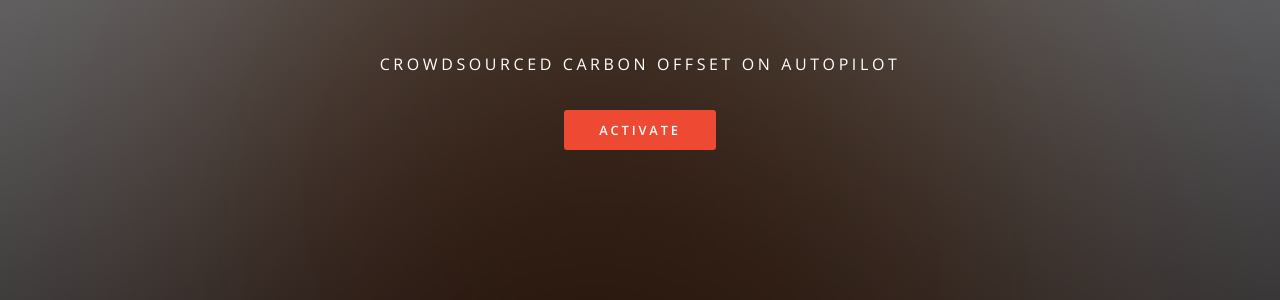
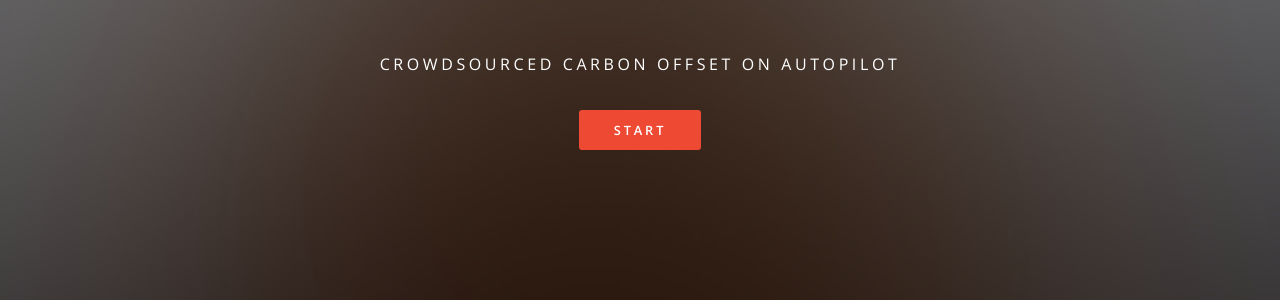
Before and after one commit to brycedavies92/carbonly, a Jekyll site: the page built from index.html, in a window 1280 px wide and 900 px high. Shown: the part 394-694 px from the top of the window. Built offline with Jekyll 4.4.1, drawn with Linux system fonts in a browser that asks for light colours.

Commit message:
Update index.html

```diff
--- a/index.html
+++ b/index.html
@@ -7,7 +7,7 @@ layout: landing
 							<h2>{{ site.title }}</h2>
 							<p>{{ site.description | markdownify }}</p>
 							<ul class="actions">
-								<li><a href="#" class="button special">Activate</a></li>
+								<li><a href="#" class="button special">Start</a></li>
 							</ul>
 						</div>
 						<a href="#one" class="more scrolly">Learn More</a>
@@ -33,7 +33,7 @@ layout: landing
 				<!-- Two -->
 					<section id="two" class="wrapper alt style2">
 						<section class="spotlight">
-							<div class="image"><img src="images/pic01.jpg" alt="" /></div><div class="content">
+							<div class="image"><img src="images/energy-coal-smokestack-closeup.jpg" alt="" /></div><div class="content">
 								<h2>Measure Your Impact<br /></h2>
 								<p>Aliquam ut ex ut augue consectetur interdum. Donec hendrerit imperdiet. Mauris eleifend fringilla nullam aenean mi ligula.</p>
 							</div>
```
